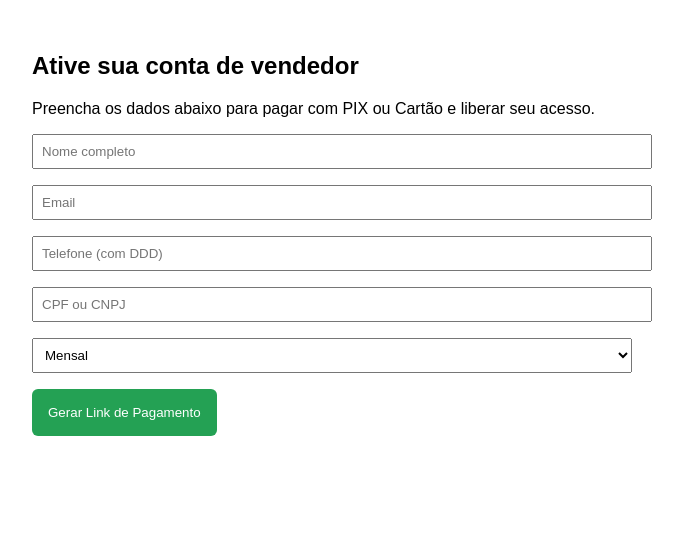
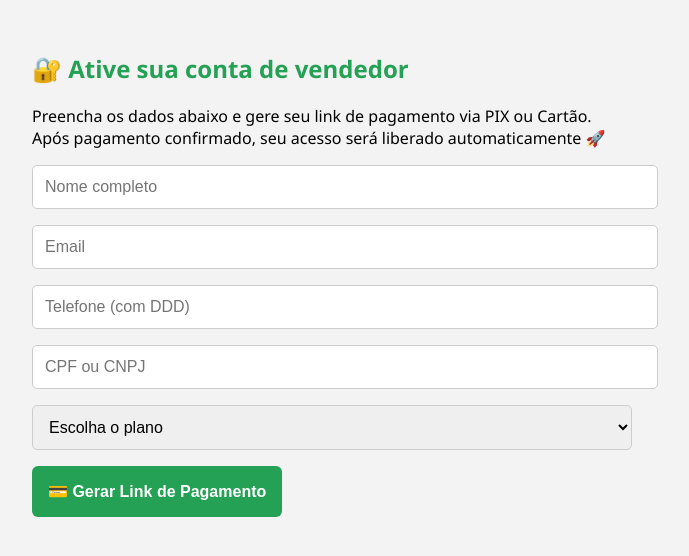
Before and after one commit to Gadaiada/pagamento, a website: page index.html in a window 1280 px wide. Shown: the whole page, without its empty margins (308-997 px from the left). Drawn offline with Linux system fonts and the light colour scheme.

Commit message:
Update index.html

```diff
--- a/index.html
+++ b/index.html
@@ -3,34 +3,76 @@
 <head>
   <meta charset="UTF-8">
   <title>Pagamento Webskull Marketplace</title>
+  <meta name="viewport" content="width=device-width, initial-scale=1">
   <style>
-    body { font-family: sans-serif; padding: 2rem; max-width: 600px; margin: auto }
-    input, select { display:block; margin:1rem 0; width:100%; padding:0.5rem }
-    button { padding:1rem; background:#24a154; color:#fff; border:none; border-radius:6px; cursor:pointer }
+    body {
+      font-family: 'Segoe UI', sans-serif;
+      background: #f3f3f3;
+      padding: 2rem;
+      max-width: 600px;
+      margin: auto;
+    }
+    h2 {
+      color: #24a154;
+    }
+    input, select {
+      display: block;
+      margin: 1rem 0;
+      width: 100%;
+      padding: 0.75rem;
+      font-size: 1rem;
+      border-radius: 5px;
+      border: 1px solid #ccc;
+    }
+    button {
+      padding: 1rem;
+      background: #24a154;
+      color: #fff;
+      font-weight: bold;
+      font-size: 1rem;
+      border: none;
+      border-radius: 6px;
+      cursor: pointer;
+      transition: background 0.3s;
+    }
+    button:hover {
+      background: #1e8449;
+    }
+    .loading {
+      text-align: center;
+      margin-top: 1rem;
+      font-style: italic;
+    }
   </style>
 </head>
 <body>
-  <h2>Ative sua conta de vendedor</h2>
-  <p>Preencha os dados abaixo para pagar com PIX ou Cartão e liberar seu acesso.</p>
+  <h2>🔐 Ative sua conta de vendedor</h2>
+  <p>Preencha os dados abaixo e gere seu link de pagamento via PIX ou Cartão. Após pagamento confirmado, seu acesso será liberado automaticamente 🚀</p>
 
   <form id="form">
     <input name="name" placeholder="Nome completo" required>
     <input name="email" type="email" placeholder="Email" required>
     <input name="phone" placeholder="Telefone (com DDD)" required>
     <input name="document" placeholder="CPF ou CNPJ" required>
-    <select name="plano">
-      <option value="mensal">Mensal</option>
-      <option value="anual">Anual</option>
+    <select name="plano" required>
+      <option value="">Escolha o plano</option>
+      <option value="mensal">Plano Mensal (R$29,90)</option>
+      <option value="anual">Plano Anual (R$199,90)</option>
     </select>
-    <button type="submit">Gerar Link de Pagamento</button>
+    <button type="submit">💳 Gerar Link de Pagamento</button>
   </form>
+
+  <div id="loading" class="loading" style="display:none;">⏳ Gerando link, aguarde...</div>
 
   <script>
     document.getElementById('form').addEventListener('submit', async (e) => {
       e.preventDefault();
+      document.getElementById('loading').style.display = 'block';
+
       const data = new FormData(e.target);
       const query = new URLSearchParams(data).toString();
 
+      try {
         const res = await fetch('/checkout/asaas?' + query);
         const r = await res.json();
 
@@ -38,5 +80,14 @@
           window.location.href = r.invoiceUrl;
         } else {
           alert('Erro: ' + (r.error || 'Falha desconhecida'));
+          document.getElementById('loading').style.display = 'none';
+        }
+      } catch (err) {
+        console.error('Erro no envio:', err);
+        alert('Erro ao conectar com servidor');
+        document.getElementById('loading').style.display = 'none';
       }
     });
+  </script>
+</body>
+</html>
```
Lines whose indentation alone changed are shown as unchanged.
